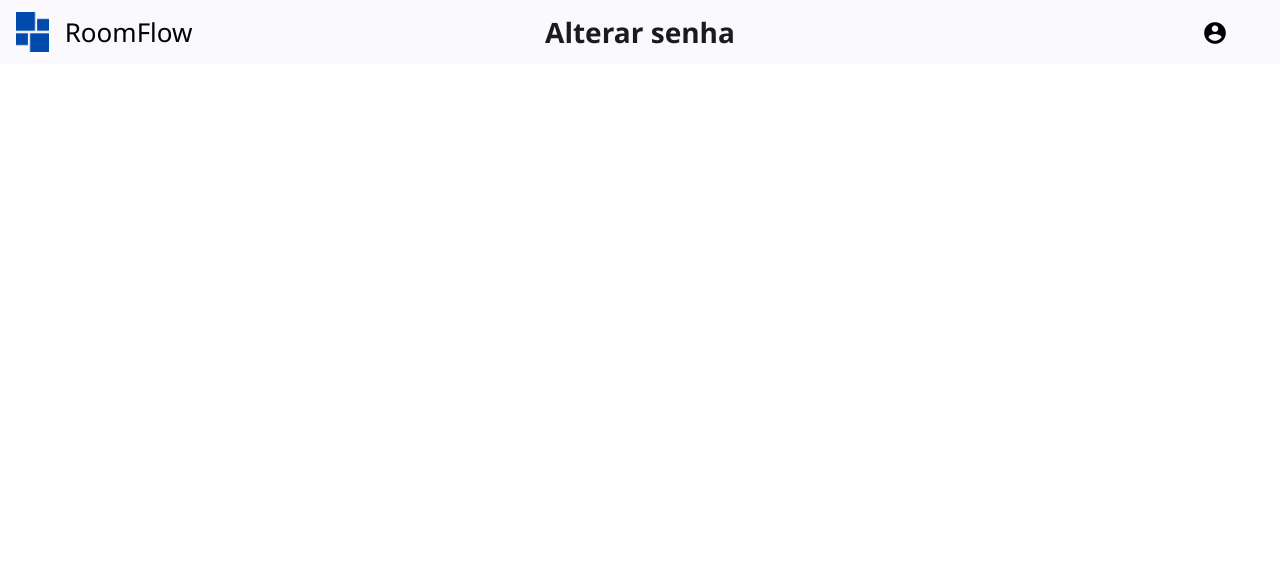
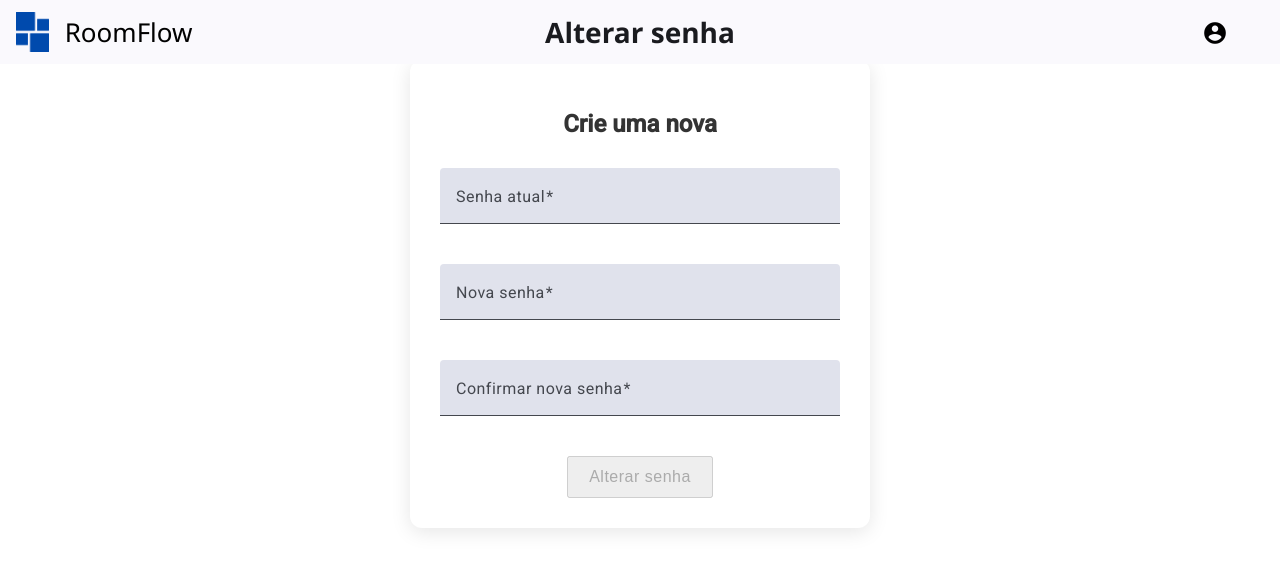
Before and after one commit to eggustavo-3h3/RoomFlow-Frontend, an Angular app: page /alterar-senha in a window 1280 px wide. Shown: the top 570 px of the page. Built offline with nearby package versions, Linux system fonts and the light colour scheme.

Commit message:
tela de alterar senha

```diff
--- a/src/app/components/nav-bar/nav-bar.component.css
+++ b/src/app/components/nav-bar/nav-bar.component.css
@@ -4,6 +4,10 @@ mat-toolbar {
   left: 0;
   right: 0;
   z-index: 1000;
+}
+:host {
+  display: block;
+  margin-bottom: 60px; /* ou o valor que achar melhor */
 }
 
 .spacer {
@@ -90,3 +94,8 @@ body {
   &:hover {
     text-decoration: underline;
   }
+
+  .usuario-info {
+    color: white;
+    font-weight: 500;
+  }
--- a/src/app/components/nav-bar/nav-bar.component.html
+++ b/src/app/components/nav-bar/nav-bar.component.html
@@ -1,19 +1,25 @@
 <mat-toolbar color="primary" class="mat-elevation-z4">
-
   <img src="icons/icone_azul.png" alt="Logo" style="height: 40px; margin-right: 16px;" routerLink="/" />
   <a routerLink="/" class="perfil-link">RoomFlow</a>
 
   <span class="toolbar-title">{{ textoNav }}</span>
+  <span class="spacer"></span>
 
-  <span class="spacer"></span>
+  <div *ngIf="usuario" class="usuario-info" style="margin-right: 10px;">
+    <span>{{ usuario.nome }}</span> |
+    <span>{{ usuario.cargo }}</span>
+  </div>
 
   <button mat-icon-button [matMenuTriggerFor]="menu" aria-label="Toggle menu" class="account-button">
     <mat-icon>account_circle</mat-icon>
   </button>
 </mat-toolbar>
 
-
 <mat-menu #menu="matMenu">
+  <div *ngIf="usuario" style="padding: 8px 16px; font-size: 14px;">
+    {{ usuario.email }}
+  </div>
+  <mat-divider></mat-divider>
   <a mat-menu-item routerLink="/principal">Mapa</a>
   <a mat-menu-item>Alterar mapa</a>
   <a mat-menu-item routerLink="/solicitacoes">Solicitações</a>
--- a/src/app/components/nav-bar/nav-bar.component.ts
+++ b/src/app/components/nav-bar/nav-bar.component.ts
@@ -3,6 +3,8 @@ import { Router, RouterLink } from '@angular/router';
 import { RouterModule } from '@angular/router';
 import { AuthService } from '../../services/auth.service';
 import { AngularMaterialModule } from '../../angular-material/angular-material.module';
+import { CommonModule } from '@angular/common';
+import { IUsuario } from '../../Interfaces/Usuario.interface';
 
 
 @Component({
@@ -11,13 +13,17 @@ import { AngularMaterialModule } from '../../angular-material/angular-material.m
   imports: [
     RouterLink,
     RouterModule,
-    AngularMaterialModule
+    AngularMaterialModule,
+    CommonModule,
   ],
   templateUrl: './nav-bar.component.html',
   styleUrls: ['./nav-bar.component.css']
 })
 export class NavBarComponent {
   @Input() textoNav: string = '';
+  usuario: { nome: string; email: string; cargo: string } | null = null;
+
+
 
   constructor(
     private readonly authService: AuthService,
--- a/src/app/components/pages/alterar-senha/alterar-senha.component.css
+++ b/src/app/components/pages/alterar-senha/alterar-senha.component.css
@@ -1,3 +1,52 @@
-.body{
-background-color: rgb(145, 166, 189);
-}
+/* CSS para a página de alterar senha */
+
+.grid-alterar-senha {
+    max-width: 400px;
+    margin: 40px auto;
+    padding: 30px;
+    background-color: #ffffff;
+    border-radius: 12px;
+    box-shadow: 0 4px 20px rgba(0, 0, 0, 0.1);
+    display: flex;
+    flex-direction: column;
+    gap: 20px;
+  }
+
+  .card-title {
+    font-size: 24px;
+    font-weight: 600;
+    text-align: center;
+    color: #333;
+    margin-bottom: 10px;
+  }
+
+  form {
+    display: flex;
+    flex-direction: column;
+    gap: 20px;
+  }
+
+  /* Estilizando os campos do Angular Material */
+  mat-form-field {
+    width: 100%;
+  }
+
+  button[type="submit"] {
+    align-self: center;
+    padding: 10px 20px;
+    font-size: 16px;
+    font-weight: 500;
+    letter-spacing: 0.5px;
+  }
+
+  /* Responsividade */
+  @media (max-width: 200px) {
+    .grid-alterar-senha {
+      margin: 20px;
+      padding: 20px;
+    }
+
+    .card-title {
+      font-size: 20px;
+    }
+  }
--- a/src/app/components/pages/alterar-senha/alterar-senha.component.html
+++ b/src/app/components/pages/alterar-senha/alterar-senha.component.html
@@ -1,3 +1,42 @@
 <app-nav-bar [textoNav]="'Alterar senha'"></app-nav-bar>
 
-<p>alterar-senha works!</p>
+<div class="grid-alterar-senha">
+  <h2 class="card-title">Crie uma nova</h2>
+
+  <form [formGroup]="form" (ngSubmit)="alterarSenha()">
+    <!-- Senha atual -->
+    <mat-form-field appearance="fill">
+      <mat-label>Senha atual</mat-label>
+      <input matInput type="password" formControlName="senhaAtual" required />
+      <mat-error *ngIf="form.get('senhaAtual')?.hasError('required')">
+        Campo obrigatório
+      </mat-error>
+    </mat-form-field>
+
+    <!-- Nova senha -->
+    <mat-form-field appearance="fill">
+      <mat-label>Nova senha</mat-label>
+      <input matInput type="password" formControlName="novaSenha" required />
+      <mat-error *ngIf="form.get('novaSenha')?.hasError('required')">
+        Campo obrigatório
+      </mat-error>
+    </mat-form-field>
+
+    <!-- Confirmar nova senha -->
+    <mat-form-field appearance="fill">
+      <mat-label>Confirmar nova senha</mat-label>
+      <input matInput type="password" formControlName="confirmarSenha" required />
+      <mat-error *ngIf="form.get('confirmarSenha')?.hasError('required')">
+        Campo obrigatório
+      </mat-error>
+      <mat-error *ngIf="form.hasError('senhasDiferentes')">
+        As senhas não coincidem
+      </mat-error>
+    </mat-form-field>
+
+    <!-- Botão de submissão -->
+    <button mat-raised-button color="primary" type="submit" [disabled]="form.invalid">
+      Alterar senha
+    </button>
+  </form>
+</div>
--- a/src/app/components/pages/alterar-senha/alterar-senha.component.ts
+++ b/src/app/components/pages/alterar-senha/alterar-senha.component.ts
@@ -1,13 +1,50 @@
 import { Component } from '@angular/core';
 import { NavBarComponent } from "../../nav-bar/nav-bar.component";
+import { FormBuilder, FormGroup, ReactiveFormsModule, Validators } from '@angular/forms';
+import { MatCardModule } from '@angular/material/card';
+import { MatFormFieldModule } from '@angular/material/form-field';
+import { CommonModule } from '@angular/common';
+import { MatInputModule } from '@angular/material/input';
 
 @Component({
   selector: 'app-alterar-senha',
   standalone: true,
-  imports: [NavBarComponent],
+  imports: [NavBarComponent,
+    MatCardModule,
+    MatFormFieldModule,
+    ReactiveFormsModule,
+    MatInputModule,
+    CommonModule,
+  ],
   templateUrl: './alterar-senha.component.html',
   styleUrl: './alterar-senha.component.css'
 })
 export class AlterarSenhaComponent {
+  form: FormGroup;
 
+  constructor(private fb: FormBuilder) {
+    this.form = this.fb.group(
+      {
+        senhaAtual: ['', Validators.required],
+        novaSenha: ['', Validators.required],
+        confirmarSenha: ['', Validators.required]
+      },
+      { validators: this.validarSenhasIguais }
+    );
+  }
+
+  validarSenhasIguais(group: FormGroup) {
+    const novaSenha = group.get('novaSenha')?.value;
+    const confirmar = group.get('confirmarSenha')?.value;
+    return novaSenha === confirmar ? null : { senhasDiferentes: true };
+  }
+
+  alterarSenha() {
+    if (this.form.valid) {
+      const dados = this.form.value;
+      // Chame aqui sua API de alteração de senha
+      console.log('Dados para alterar senha:', dados);
+      // this.authService.alterarSenha(dados).subscribe(...)
+    }
+  }
 }
--- a/src/app/components/pages/esqueci-a-senha/esqueci-a-senha.component.ts
+++ b/src/app/components/pages/esqueci-a-senha/esqueci-a-senha.component.ts
@@ -1,5 +1,4 @@
 import { Component } from '@angular/core';
-import { NavBarComponent } from "../../nav-bar/nav-bar.component";
 import { MatFormFieldModule } from '@angular/material/form-field';
 import { MatInputModule } from '@angular/material/input';
 import { MatButtonModule } from '@angular/material/button';
@@ -10,7 +9,7 @@ import { FormBuilder, FormGroup, ReactiveFormsModule, Validators } from '@angula
     standalone: true,
     templateUrl:'./esqueci-a-senha.component.html',
     styleUrl: './esqueci-a-senha.component.css',
-    imports: [NavBarComponent,
+    imports: [
         MatFormFieldModule,
         MatInputModule,
         MatButtonModule,
--- a/src/app/components/pages/gerenciamento/gerenciamento.component.css
+++ b/src/app/components/pages/gerenciamento/gerenciamento.component.css
@@ -2,6 +2,7 @@
   height: 85%;
   width: 100%;
   background-color: rgb(226, 242, 253);
+
 }
 
 .container {
--- a/src/app/components/pages/principal/cards-sala/cards-sala.component.css
+++ b/src/app/components/pages/principal/cards-sala/cards-sala.component.css
@@ -1,27 +1,32 @@
 .card {
-  margin: 4px 2px;
+  margin: 4px;
   height: 70px;
   width: 70px;
   text-align: center;
   border-radius: 10px;
-  padding: 5px 10px;
-  font-size: 32px;
+  padding: 4px;
+  font-size: 24px; /* Diminui a fonte para caber melhor */
   cursor: pointer;
   color: white;
   font-weight: 500;
-}
-.overlay {
-  position: fixed;
-  top: 0;
-  left: 0;
-  width: 100vw;
-  height: 100vh;
-  background: rgba(0, 0, 0, 0.5); /* Efeito de escurecer o fundo */
   display: flex;
   justify-content: center;
   align-items: center;
-  z-index: 1000; /* Para ficar sobre tudo */
+  box-sizing: border-box;
+  border: none;
+  outline: none;
 }
+
+.overlay {
+  position: fixed;
+  inset: 0; /* shorthand para top, left, bottom, right = 0 */
+  background: rgba(0, 0, 0, 0.5);
+  display: flex;
+  justify-content: center;
+  align-items: center;
+  z-index: 1000;
+}
+
 
 /* Estilo do card modal */
 .modal-card {
@@ -30,9 +35,11 @@
   border-radius: 10px;
   box-shadow: 0 4px 10px rgba(0, 0, 0, 0.3);
   text-align: center;
-  width: 300px;
-  z-index: 1001;
+  width: 90%;
+  max-width: 300px; /* mantém o tamanho máximo sem quebrar em telas pequenas */
+  box-sizing: border-box;
 }
+
 .card-title {
   font-size: 1.5rem;
   font-weight: bold;
@@ -62,14 +69,3 @@
 .btn-primary:hover {
   background-color: #0056b3;
 }
-
-
-/* .card {
-  width: 40px;
-  height: 40px;
-  border-radius: 5px;
-  cursor: pointer;
-  display: flex;
-  justify-content: center;
-  align-items: center;
-} */
--- a/src/app/components/pages/principal/cards-sala/cards-sala.component.html
+++ b/src/app/components/pages/principal/cards-sala/cards-sala.component.html
@@ -1,19 +1,21 @@
+<!-- Botão no lugar do card -->
 <div>
-    <div
-      [ngStyle]="{'background-color': corDoCard()}"
-      class="card"
-      (click)="toggleCard()"
-    >
-      {{ numSala }}
-    </div>
+  <button
+    [ngStyle]="{ 'background-color': corDoCard() }"
+    class="card"
+    (click)="toggleCard()"
+  >
+    {{ numSala }}
+  </button>
+</div>
+
+<!-- Modal ao clicar no botão -->
+<div class="overlay" *ngIf="exibirCard" (click)="toggleCard()">
+  <div class="modal-card" (click)="$event.stopPropagation()">
+    <h5 class="card-title">{{ sala }}</h5>
+    <p class="card-text">Professor: Aroldo</p>
+    <p class="card-text">Disciplina: Sei lá, bixo</p>
+    <p class="card-text">Turma: 3H3</p>
+    <button class="btn-primary" (click)="toggleCard()">Fechar</button>
   </div>
-
-  <div class="overlay" *ngIf="exibirCard" (click)="toggleCard()">
-    <div class="modal-card" (click)="$event.stopPropagation()">
-      <h5 class="card-title"> {{ sala }}</h5>
-      <p class="card-text">Professor: Aroldo</p>
-      <p class="card-text">Disciplina: sei lá bixo</p>
-      <p class="card-text">Turma: 3h3</p>
-      <button class="btn btn-primary" (click)="toggleCard()">Fechar</button>
-    </div>
-  </div>
+</div>
--- a/src/app/components/pages/principal/principal.component.css
+++ b/src/app/components/pages/principal/principal.component.css
@@ -2,10 +2,12 @@
   display: flex;
   flex-direction: column;
   width: 100%;
-  height: 91%;
+  min-height: 100vh; /* ocupa a tela toda */
+  box-sizing: border-box; /* importante para incluir padding no cálculo do tamanho */
   align-items: center;
   background-color: rgb(145, 166, 189);
   padding: 40px;
+  overflow-x: hidden; /* evita rolagem horizontal */
 }
 
 .grid {
@@ -67,8 +69,10 @@
 }
 .informacoes {
   display: flex;
+  flex-wrap: wrap; /* permite quebrar se não couber */
   justify-content: space-evenly;
-  width: 50%;
+  width: 90%; /* reduz de 50% para 90% para evitar quebra em telas pequenas */
+  max-width: 800px;
   background-color: white;
   padding: 15px;
   border-radius: 15px 15px 0 0;
@@ -78,7 +82,9 @@
   left: 50%;
   transform: translateX(-50%);
   box-shadow: 0 4px 6px rgba(0, 0, 0, 0.1);
+  box-sizing: border-box;
 }
+
 
 .informacao-item {
   display: flex;
```
